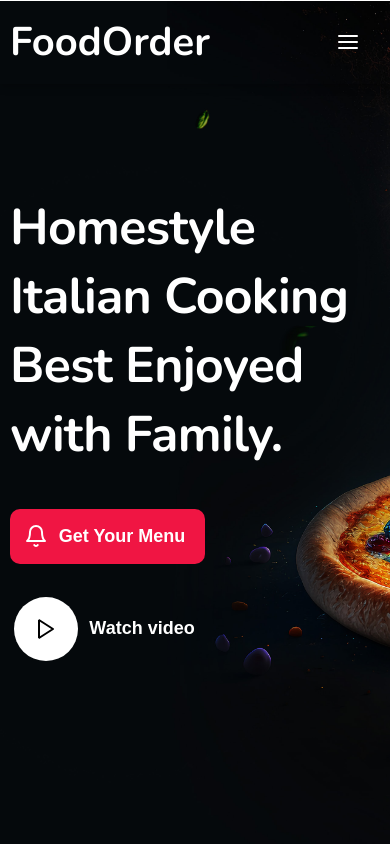
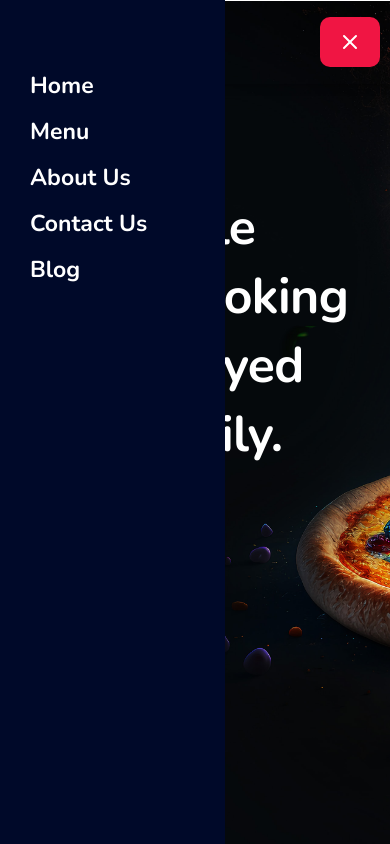
Before and after one commit to Shuvouits/Food-Delivery-System, a React (Vite) app in the folder client/: page / in a window 390 px wide. Both pictures are taken after a click on the element 358 px from the left and 42 px from the top of the page. Shown: the top 844 px of the page. Built offline with nearby package versions, Linux system fonts and the light colour scheme; a web font is replaced by a local one.

Commit message:
responsive menu Done

```diff
--- a/client/src/components/footer/footer.css
+++ b/client/src/components/footer/footer.css
@@ -136,6 +136,15 @@
 
 }
 
+@media only screen and (max-width: 4300px) {
+
+    .footer .row .payment-image-group{
+      display: flex;
+      flex-wrap: wrap;
+    }
+
+}
+
 @media only screen and (max-width: 1000px) {
     .footer{
         padding-left: 10px;
--- a/client/src/components/header/Header.jsx
+++ b/client/src/components/header/Header.jsx
@@ -26,6 +26,14 @@ function Header() {
     };
   }, []);
 
+  //responsive menu
+  const [responsive, setResponsive] = useState(false)
+
+  const handleClick=()=>{
+    setResponsive(!responsive);
+
+  }
+
 
 
 
@@ -34,7 +42,7 @@ function Header() {
     <div className={`header ${scrolled ? 'scrolled' : ''}`}>
       <div className='left-side'>
         <div className='brand'>FoodOrder</div>
-        <div className='menu'>
+        <div className={`menu ${responsive ? 'mobile' : ''}`} >
           <Link className='custom-link' to={'/'}> Home</Link>
           <Link className='custom-link' to={'/menu'}> Menu</Link>
           <Link className='custom-link' to={'/about'}> About Us</Link>
@@ -60,8 +68,20 @@ function Header() {
           <button>SignIn</button>
         </div>
       </div>
-      <div className='responsive-menu'>
-        <svg xmlns="http://www.w3.org/2000/svg" width="24" height="24" viewBox="0 0 24 24" fill="none" stroke="currentColor" stroke-width="2" stroke-linecap="round" stroke-linejoin="round" class="feather feather-menu"><line x1="3" y1="12" x2="21" y2="12"></line><line x1="3" y1="6" x2="21" y2="6"></line><line x1="3" y1="18" x2="21" y2="18"></line></svg>
+      <div className='responsive-menu' onClick={handleClick}>
+        {
+          responsive ? (
+            <svg xmlns="http://www.w3.org/2000/svg" width="24" height="24" viewBox="0 0 24 24" fill="none" stroke="currentColor" stroke-width="2" stroke-linecap="round" stroke-linejoin="round" class="feather feather-x"><line x1="18" y1="6" x2="6" y2="18"></line><line x1="6" y1="6" x2="18" y2="18"></line></svg>
+
+          ) : (
+            <svg xmlns="http://www.w3.org/2000/svg" width="24" height="24" viewBox="0 0 24 24" fill="none" stroke="currentColor" stroke-width="2" stroke-linecap="round" stroke-linejoin="round" class="feather feather-menu"><line x1="3" y1="12" x2="21" y2="12"></line><line x1="3" y1="6" x2="21" y2="6"></line><line x1="3" y1="18" x2="21" y2="18"></line></svg>
+
+          )
+        }
+
+
+
+
       </div>
     </div>
   )
--- a/client/src/components/header/header.css
+++ b/client/src/components/header/header.css
@@ -191,9 +191,30 @@
     .header .left-side .menu{
         display: none;
     }
+    .header .left-side .menu.mobile{
+        position: absolute;
+        top: 0;
+        background: #000929;
+        left: 0;
+        width: 50vw;
+        height: 100vh;
+        display: flex;
+        flex-direction: column;
+        padding-top: 70px;
+        font-size: 23px;
+        padding-left: 30px;
+    }
     .header .responsive-menu{
         display: flex;
-        padding-right: 20px;
+
         color: white;
+        cursor: pointer;
+        background: #f01543;
+        width: 60px;
+        height: 50px;
+        border-radius: 10px;
+        display: flex;
+        align-items: center;
+        justify-content: center;
     }
 }
```
Also changed, not shown: client/src/images/x.svg (added).
